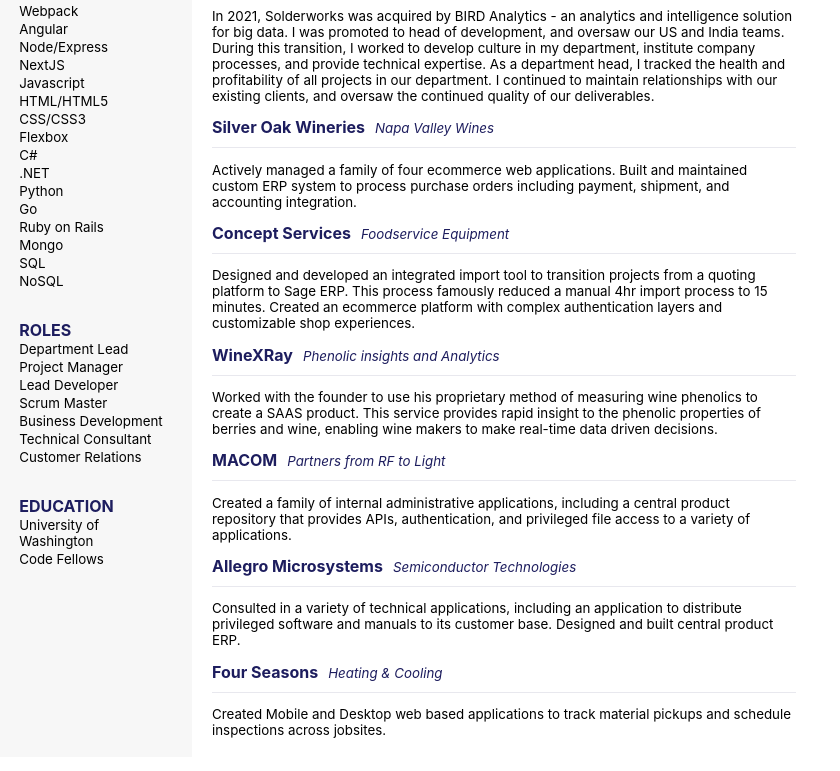
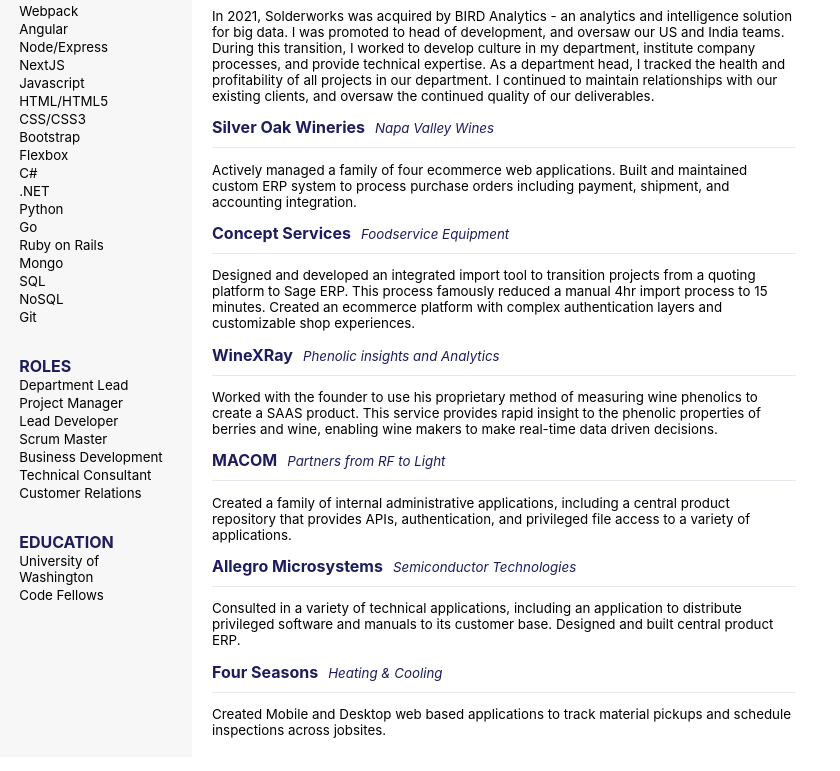
Before and after one commit to mbahoshy/resume, a React (Create React App) app: page / in a window 1280 px wide. Shown: the part 1375-2146 px from the top of the page, without its empty margins (0-840 px from the left). Built offline with nearby package versions, Linux system fonts and the light colour scheme; a web font is replaced by a local one.

Commit message:
update skills

```diff
--- a/src/components/Sidebar.js
+++ b/src/components/Sidebar.js
@@ -76,6 +76,7 @@
         <Item>Javascript</Item>
         <Item>HTML/HTML5</Item>
         <Item>CSS/CSS3</Item>
+        <Item>Bootstrap</Item>
         <Item>Flexbox</Item>
         <Item>C#</Item>
         <Item>.NET</Item>
@@ -85,6 +86,8 @@
         <Item>Mongo</Item>
         <Item>SQL</Item>
         <Item>NoSQL</Item>
+        <Item>Git</Item>
+        {/* <Item>Jira</Item> */}
         {/* <div>RESTful design</div> */}
 
 
```
